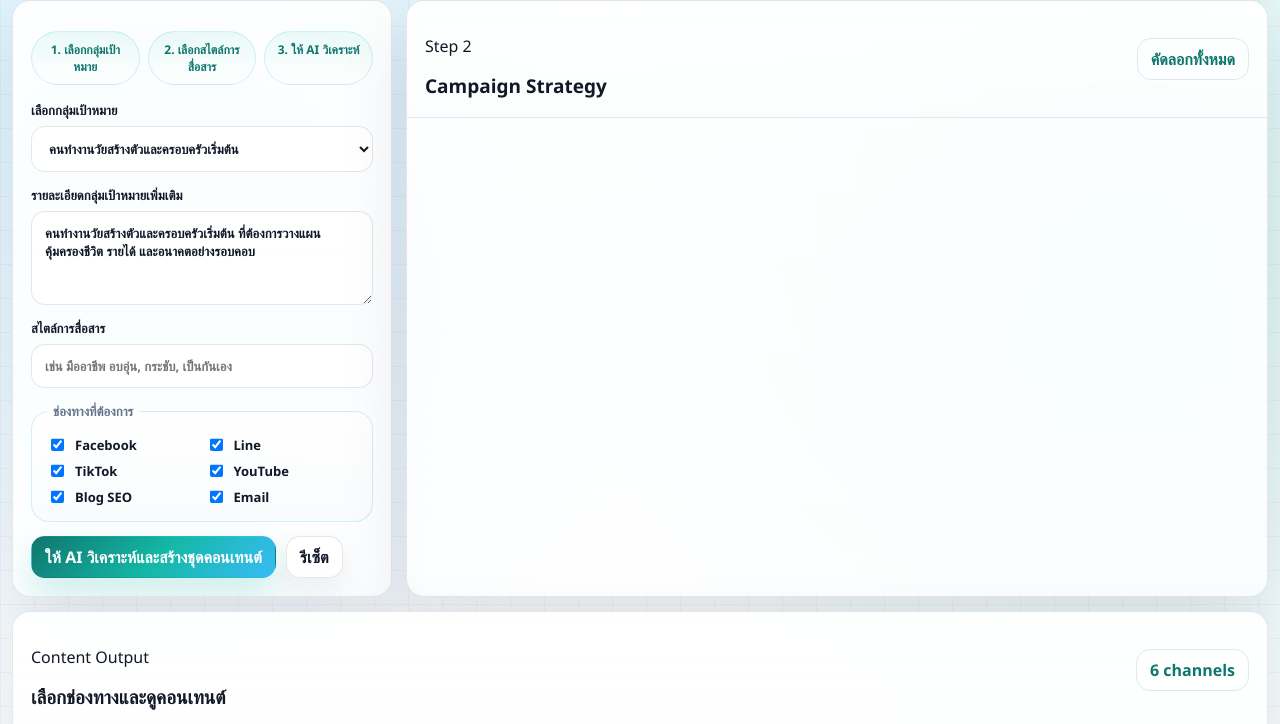
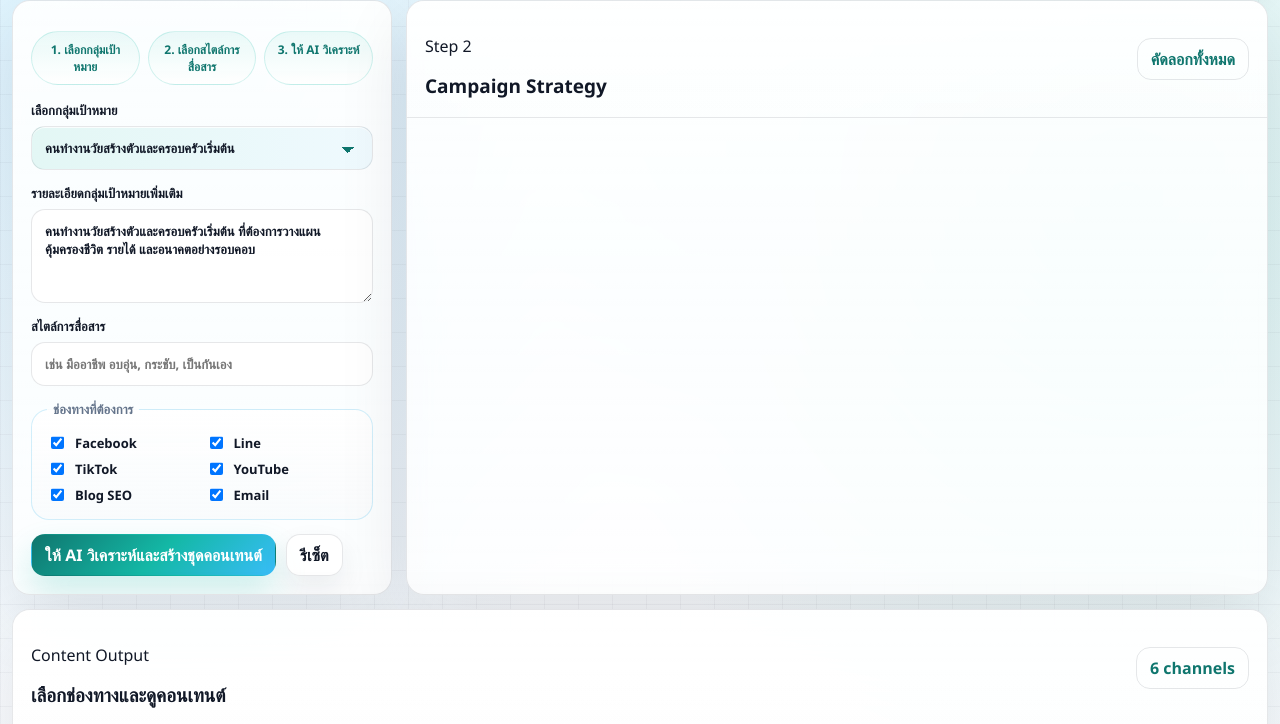
Before and after one commit to flooksatawat/social-content-studio, a website: page index.html in a window 1280 px wide. Shown: the part 76-800 px from the top of the page. Drawn offline with Linux system fonts and the light colour scheme; no server answers.

Commit message:
Polish select control styling

```diff
--- a/styles.css
+++ b/styles.css
@@ -212,6 +212,29 @@
   box-shadow: inset 0 1px 0 rgba(255, 255, 255, 0.75);
 }
 
+select {
+  appearance: none;
+  -webkit-appearance: none;
+  -moz-appearance: none;
+  padding-right: 46px;
+  background-image:
+    linear-gradient(45deg, transparent 50%, var(--accent-strong) 50%),
+    linear-gradient(135deg, var(--accent-strong) 50%, transparent 50%),
+    linear-gradient(to right, rgba(20, 184, 166, 0.12), rgba(56, 189, 248, 0.08));
+  background-position:
+    calc(100% - 24px) 55%,
+    calc(100% - 18px) 55%,
+    0 0;
+  background-size: 6px 6px, 6px 6px, 100% 100%;
+  background-repeat: no-repeat;
+  font-weight: 800;
+  letter-spacing: 0;
+}
+
+select:hover {
+  border-color: rgba(20, 184, 166, 0.48);
+}
+
 textarea {
   resize: vertical;
   min-height: 94px;
@@ -221,7 +244,9 @@
 select:focus,
 textarea:focus {
   border-color: var(--accent);
-  box-shadow: 0 0 0 4px rgba(20, 184, 166, 0.14);
+  box-shadow:
+    0 0 0 4px rgba(20, 184, 166, 0.14),
+    0 12px 28px rgba(20, 184, 166, 0.08);
 }
 
 .split-row {
```
